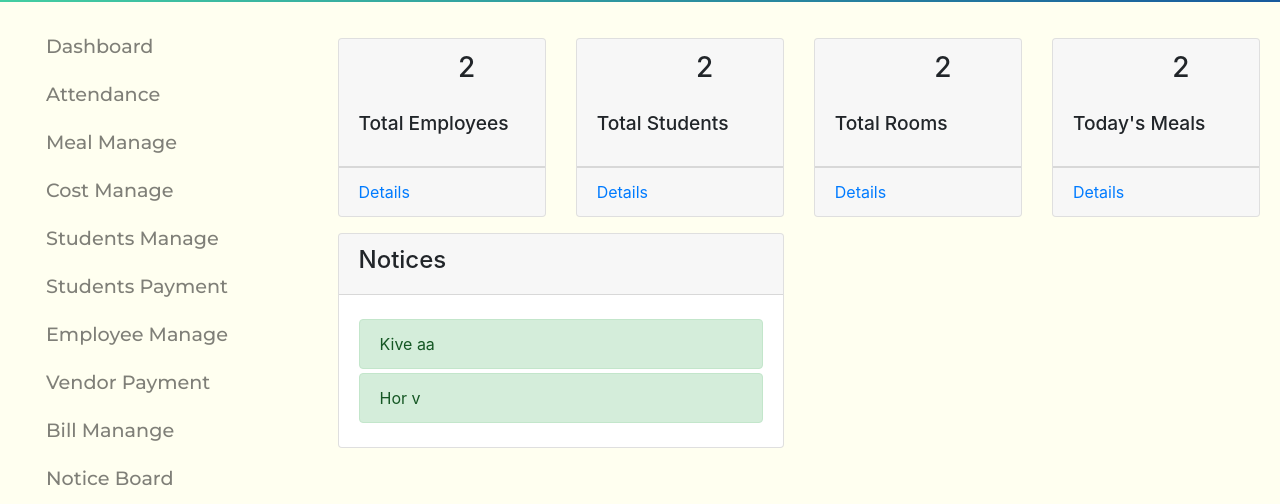
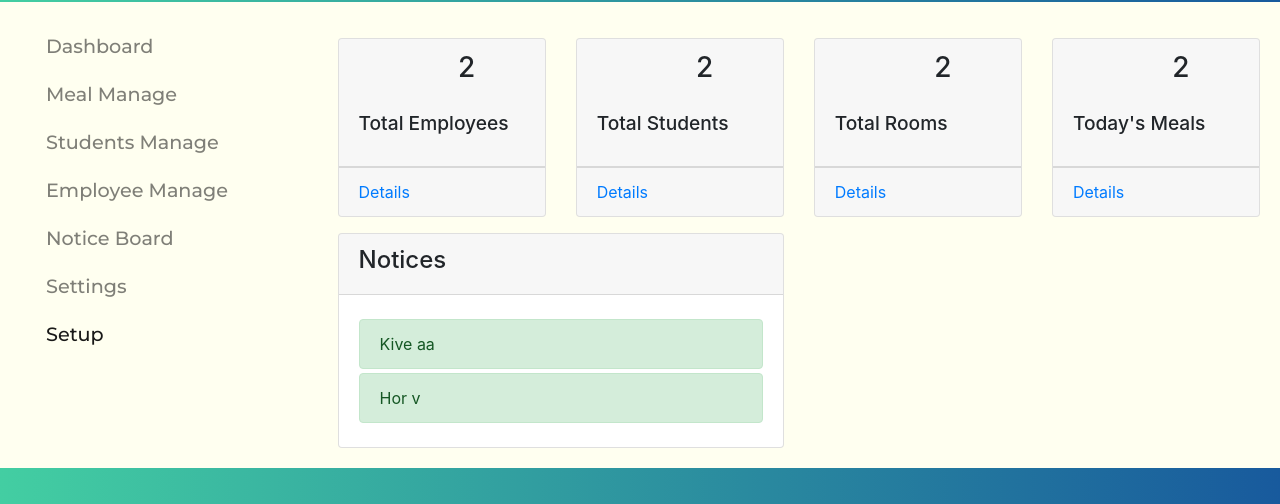
Before and after one commit to Hostel-Desk/Hostel-Desk-Frontend, a React (Create React App) app: page /admin/Setup in a window 1280 px wide. Shown: the part 223-727 px from the top of the page. Built offline with nearby package versions, Linux system fonts and the light colour scheme; the HTML template or start-up script is replaced by a standard one.

Commit message:
LeftNavbar
LeftNavbar

```diff
--- a/src/App.css
+++ b/src/App.css
@@ -163,3 +163,7 @@ i.info {
 strong{
     font-size: 1.5rem;
 }
+
+.pad{
+    padding-left: 50%;
+}
--- a/src/components/LeftNav.js
+++ b/src/components/LeftNav.js
@@ -1,24 +1,66 @@
 import React, { Component } from 'react';
-import {Navbar,NavbarBrand,NavItem,Nav,NavbarToggler,Collapse} from 'reactstrap';
-import {Link,NavLink}
- from 'react-router-dom';
+import {Navbar,NavItem,Nav,NavbarToggler,Collapse,UncontrolledCollapse,Button,Card,CardBody} from 'reactstrap';
+import {NavLink} from 'react-router-dom';
+
+ function Carrot({open}){
+   if (open===true){
+     return(
+       <i className="fa fa-caret-up float-right align-self-center px-1" aria-hidden="true"></i>
+      )
+   }
+   else{
+     return(
+      <i className="fa fa-caret-down float-right"></i>
+
+     );
+   }
+ }
 
 export default class LeftNav extends Component {
 
     constructor(props){
       super(props)
       this.state={
-        isNavOpen: false
+        isNavOpen: false,
+        dropdownOpen:false,
+        ismealmanageopen:false,
+        isstudentmanageopen:false,
+        isemployeemanageopen:false,
+        issettingsopen:false,
+        issetupopen:false
       }
       this.toggleNav=this.toggleNav.bind(this);
+      this.toggleManageMeal=this.toggleManageMeal.bind(this);
 
+      this.toggleStudentManage=this.toggleStudentManage.bind(this);
+      this.toggleEmployeeManage=this.toggleEmployeeManage.bind(this);
+
+      this.toggleSettings=this.toggleSettings.bind(this);
+      this.toggleSetup=this.toggleSetup.bind(this);
     }
 
     toggleNav(){
       this.setState({isNavOpen:!this.state.isNavOpen});
-  }
+    }
 
+    toggleManageMeal(){
+      this.setState({ismealmanageopen:!this.state.ismealmanageopen});
+    }
+    toggleStudentManage(){
+      this.setState({isstudentmanageopen:!this.state.isstudentmanageopen});
+    }
+    toggleEmployeeManage(){
+      this.setState({isemployeemanageopen:!this.state.isemployeemanageopen});
+    }
+    toggleSettings(){
+      this.setState({issettingsopen:!this.state.issettingsopen});
+    }
+    toggleSetup(){
+      this.setState({issetupopen:!this.state.issetupopen})
+    }
     render() {
+
+
         return (
       <div>
         <Navbar light navbar expand="md" >
@@ -26,44 +68,88 @@ export default class LeftNav extends Component {
           <Collapse isOpen={this.state.isNavOpen} navbar >
           <Nav navbar className="flex-column">
             <NavItem>
-            <NavLink className="nav-link" to="/admin/dashboard">
+              <NavLink className="nav-link" to="/admin/dashboard">
               <i class="fa fa-tachometer" aria-hidden="true"></i>Dashboard
               </NavLink>
               </NavItem>
             <NavItem>
-              <NavLink className="nav-link" to="/admin/attendance"><i class="fa fa-address-book-o" aria-hidden="true"></i> Attendance</NavLink>
+              <NavLink id="toggler" onClick={this.toggleManageMeal} className="nav-link" to="/admin/MealManage"> <i class="fa fa-cutlery" aria-hidden="true"></i> Meal Manage
+              <Carrot open={this.state.ismealmanageopen}/></NavLink>
             </NavItem>
+            <div>
+            <UncontrolledCollapse toggler="#toggler">
+                  <NavItem>
+                    <NavLink className="nav-link offset-2" to="/admin/MealManage/add"><i class="fa fa-plus" aria-hidden="true"></i> Add</NavLink>
+                  </NavItem>
+
+                  <NavItem>
+                    <NavLink className="nav-link offset-2" to="/admin/MealManage/view"><i class="fa fa-eye" aria-hidden="true"></i> View</NavLink>
+                  </NavItem>
+            </UncontrolledCollapse>
+          </div>
 
             <NavItem>
-              <NavLink className="nav-link" to="/admin/MealManage"><i class="fa fa-cutlery" aria-hidden="true"></i> Meal Manage</NavLink>
+              <NavLink className="nav-link" id="toggler1" onClick={this.toggleStudentManage} to="/admin/StudentsManage"> <i class="fa fa-child" aria-hidden="true"></i> Students Manage <Carrot open={this.state.isstudentmanageopen}/></NavLink>
             </NavItem>
+            <div>
+            <UncontrolledCollapse toggler="#toggler1">
+                  <NavItem>
+                    <NavLink className="nav-link offset-2" to="/admin/StudentManage/addnew"><i class="fa fa-plus" aria-hidden="true"></i> Add New</NavLink>
+                  </NavItem>
+
+                  <NavItem>
+                    <NavLink className="nav-link offset-2" to="/admin/StudentManage/view"><i class="fa fa-eye" aria-hidden="true"></i> View</NavLink>
+                  </NavItem>
+                  <NavItem>
+                    <NavLink className="nav-link offset-2" to="/admin/StudentManage/payment"><i class="fa fa-money" aria-hidden="true"></i> Payment</NavLink>
+                  </NavItem>
+            </UncontrolledCollapse>
+          </div>
             <NavItem>
-              <NavLink className="nav-link" to="/admin/CostManage"><i class="fa fa-money" aria-hidden="true"></i> Cost Manage</NavLink>
+              <NavLink className="nav-link" id="toggler2" onClick={this.toggleEmployeeManage} to="/admin/EmployeeManage"> <i class="fa fa-users" aria-hidden="true"></i> Employee Manage<Carrot open={this.state.isemployeemanageopen}/></NavLink>
             </NavItem>
-            <NavItem>
-              <NavLink className="nav-link" to="/admin/StudentsManage"> <i class="fa fa-child" aria-hidden="true"></i> Students Manage</NavLink>
-            </NavItem>
-            <NavItem>
-              <NavLink className="nav-link" to="/admin/StudentsPayment"><i class="fa fa-money" aria-hidden="true"></i> Students Payment</NavLink>
-            </NavItem>
-            <NavItem>
-              <NavLink className="nav-link" to="/admin/EmployeeManage"> <i class="fa fa-users" aria-hidden="true"></i> Employee Manage</NavLink>
-            </NavItem>
-            <NavItem>
-              <NavLink className="nav-link" to="/admin/VendorPayment"><i class="fa fa-usd" aria-hidden="true"></i> Vendor Payment</NavLink>
-            </NavItem>
-            <NavItem>
-              <NavLink className="nav-link" to="/admin/BillManange"><i class="fa fa-rupee"></i> Bill Manange</NavLink>
-            </NavItem>
+            <div>
+            <UncontrolledCollapse toggler="#toggler2">
+                  <NavItem>
+                    <NavLink className="nav-link offset-2" to="/admin/EmployeeManage/addnew"><i class="fa fa-plus" aria-hidden="true"></i> Add New</NavLink>
+                  </NavItem>
+
+                  <NavItem>
+                    <NavLink className="nav-link offset-2" to="/admin/EmployeeManage/view"><i class="fa fa-eye" aria-hidden="true"></i> View</NavLink>
+                  </NavItem>
+                  <NavItem>
+                    <NavLink className="nav-link offset-2" to="/admin/EmployeeManage/payment"><i class="fa fa-money" aria-hidden="true"></i> Payment</NavLink>
+                  </NavItem>
+            </UncontrolledCollapse>
+          </div>
             <NavItem>
               <NavLink className="nav-link" to="/admin/NoticeBoard"> <i class="fa fa-newspaper-o" aria-hidden="true"></i> Notice Board</NavLink>
             </NavItem>
             <NavItem>
-              <NavLink className="nav-link" to="/admin/Settings"><i class="fa fa-cog" aria-hidden="true"></i> Settings</NavLink>
+              <NavLink className="nav-link" id="toggler3" onClick={this.toggleSettings} to="/admin/Settings"><i class="fa fa-cog" aria-hidden="true"></i> Settings<Carrot open={this.state.issettingsopen}/></NavLink>
             </NavItem>
+            <div>
+            <UncontrolledCollapse toggler="#toggler3">
+                  <NavItem>
+                    <NavLink className="nav-link offset-2" to="/admin/Settings/updateprofile"><i class="fa fa-user" aria-hidden="true"></i> Update Profile</NavLink>
+                  </NavItem>
+            </UncontrolledCollapse>
+          </div>
+
             <NavItem>
-              <NavLink className="nav-link" to="/admin/Setup"><i class="fa fa-server" aria-hidden="true"></i> Setup</NavLink>
+              <NavLink className="nav-link" id="toggler4" onClick={this.toggleSetup} to="/admin/Setup"><i class="fa fa-server" aria-hidden="true"></i> Setup<Carrot open={this.state.issetupopen}/></NavLink>
             </NavItem>
+            <div>
+            <UncontrolledCollapse toggler="#toggler4">
+                  <NavItem>
+                    <NavLink className="nav-link offset-2" to="/admin/Setup/addnew"><i class="fa fa-bed" aria-hidden="true"></i>Total Rooms</NavLink>
+                  </NavItem>
+
+                  <NavItem>
+                    <NavLink className="nav-link offset-2" to="/admin/Setup/view"><i class="fa fa-building" aria-hidden="true"></i> Total Blocks</NavLink>
+                  </NavItem>
+            </UncontrolledCollapse>
+          </div>
           </Nav>
           </Collapse>
 
```
